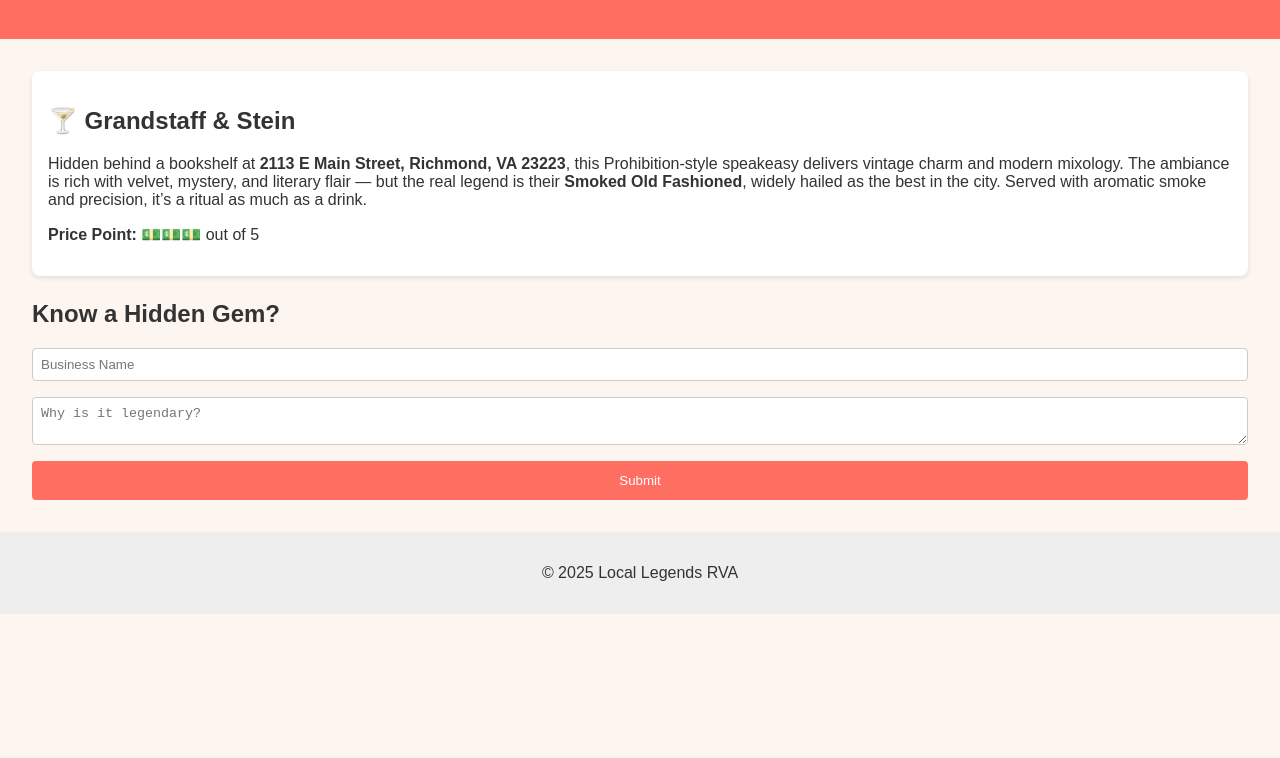
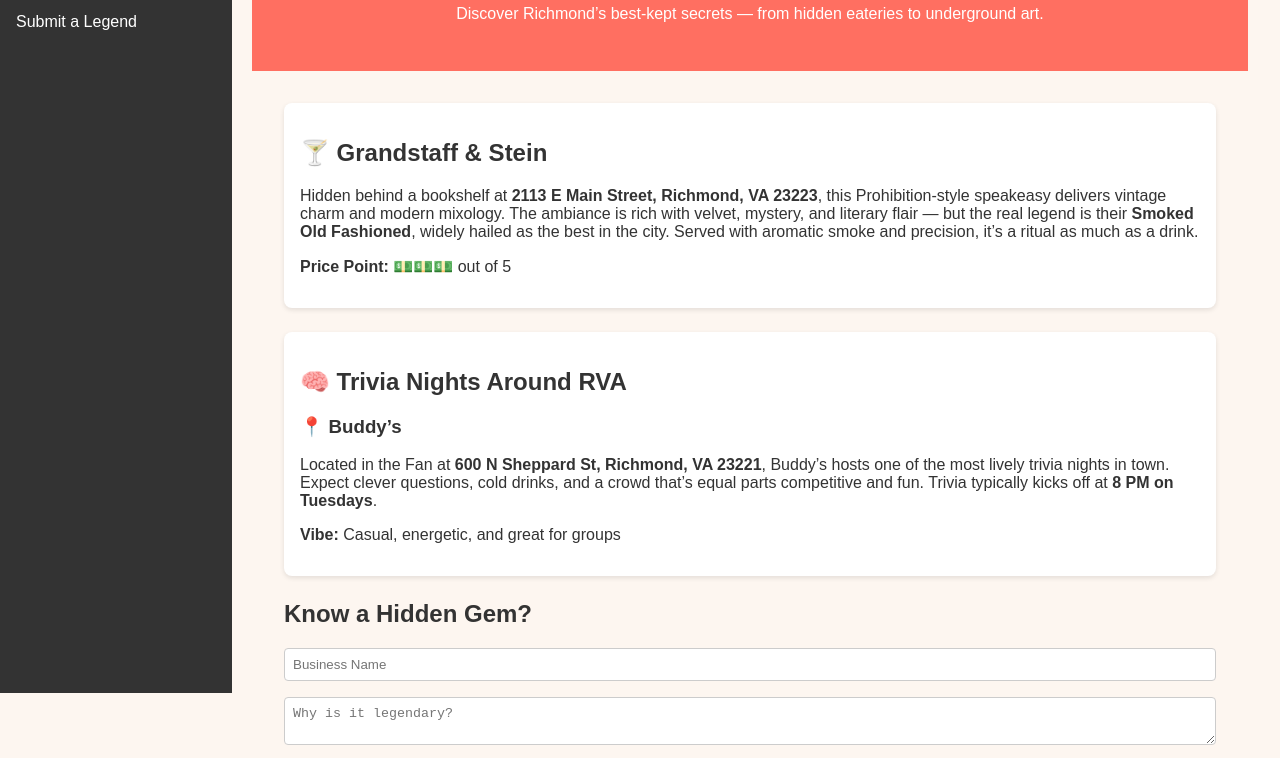
Before and after one commit to LocalLegends-creater/LocalLegendsRVA, a plain HTML site: page index.html in a window 1280 px wide. Shown: the part 139-897 px from the top of the page. Before the commit the page ends 800 px from the top, so only its background shows below. Drawn offline with Linux system fonts and the light colour scheme.

Commit message:
Update index.html

```diff
--- a/index.html
+++ b/index.html
@@ -4,15 +4,48 @@
   <meta charset="UTF-8">
   <title>Local Legends RVA</title>
   <link rel="stylesheet" href="style.css">
+  <style>
+    /* Sidebar styling */
+    .sidebar {
+      position: fixed;
+      top: 0;
+      left: 0;
+      width: 200px;
+      height: 100%;
+      background: #333;
+      color: white;
+      padding: 1rem;
+    }
+
+    .sidebar a {
+      display: block;
+      color: white;
+      text-decoration: none;
+      margin-bottom: 1rem;
+    }
+
+    .content {
+      margin-left: 220px;
+      padding: 2rem;
+    }
+  </style>
 </head>
 <body>
+  <div class="sidebar">
+    <h2>Explore RVA</h2>
+    <a href="#legend">Local Legends</a>
+    <a href="#trivia">Trivia Nights</a>
+    <a href="#submit">Submit a Legend</a>
+  </div>
+
+  <div class="content">
     <header>
       <h1>Local Legends RVA</h1>
       <p>Discover Richmond’s best-kept secrets — from hidden eateries to underground art.</p>
     </header>
 
     <main>
-    <section class="legend">
+      <section id="legend" class="legend">
         <h2>🍸 Grandstaff & Stein</h2>
         <p>
           Hidden behind a bookshelf at <strong>2113 E Main Street, Richmond, VA 23223</strong>, this Prohibition-style speakeasy delivers vintage charm and modern mixology. The ambiance is rich with velvet, mystery, and literary flair — but the real legend is their <strong>Smoked Old Fashioned</strong>, widely hailed as the best in the city. Served with aromatic smoke and precision, it’s a ritual as much as a drink.
@@ -20,7 +53,16 @@
         <p><strong>Price Point:</strong> 💵💵💵 out of 5</p>
       </section>
 
-    <section class="submit">
+      <section id="trivia" class="legend">
+        <h2>🧠 Trivia Nights Around RVA</h2>
+        <h3>📍 Buddy’s</h3>
+        <p>
+          Located in the Fan at <strong>600 N Sheppard St, Richmond, VA 23221</strong>, Buddy’s hosts one of the most lively trivia nights in town. Expect clever questions, cold drinks, and a crowd that’s equal parts competitive and fun. Trivia typically kicks off at <strong>8 PM on Tuesdays</strong>.
+        </p>
+        <p><strong>Vibe:</strong> Casual, energetic, and great for groups</p>
+      </section>
+
+      <section id="submit" class="submit">
         <h2>Know a Hidden Gem?</h2>
         <form>
           <input type="text" placeholder="Business Name" required>
@@ -33,5 +75,6 @@
     <footer>
       <p>© 2025 Local Legends RVA</p>
     </footer>
+  </div>
 </body>
 </html>
```
Lines whose indentation alone changed are shown as unchanged.
